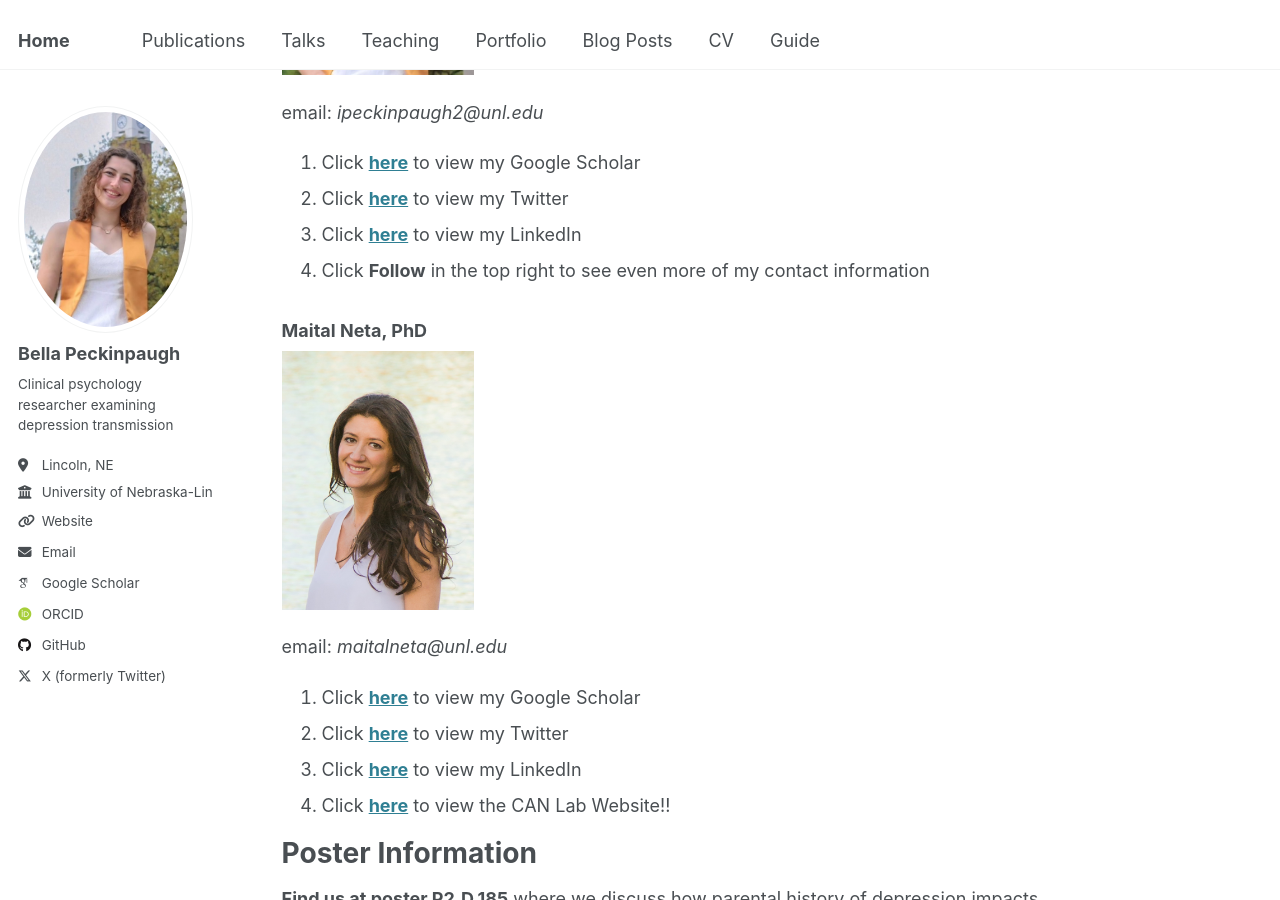
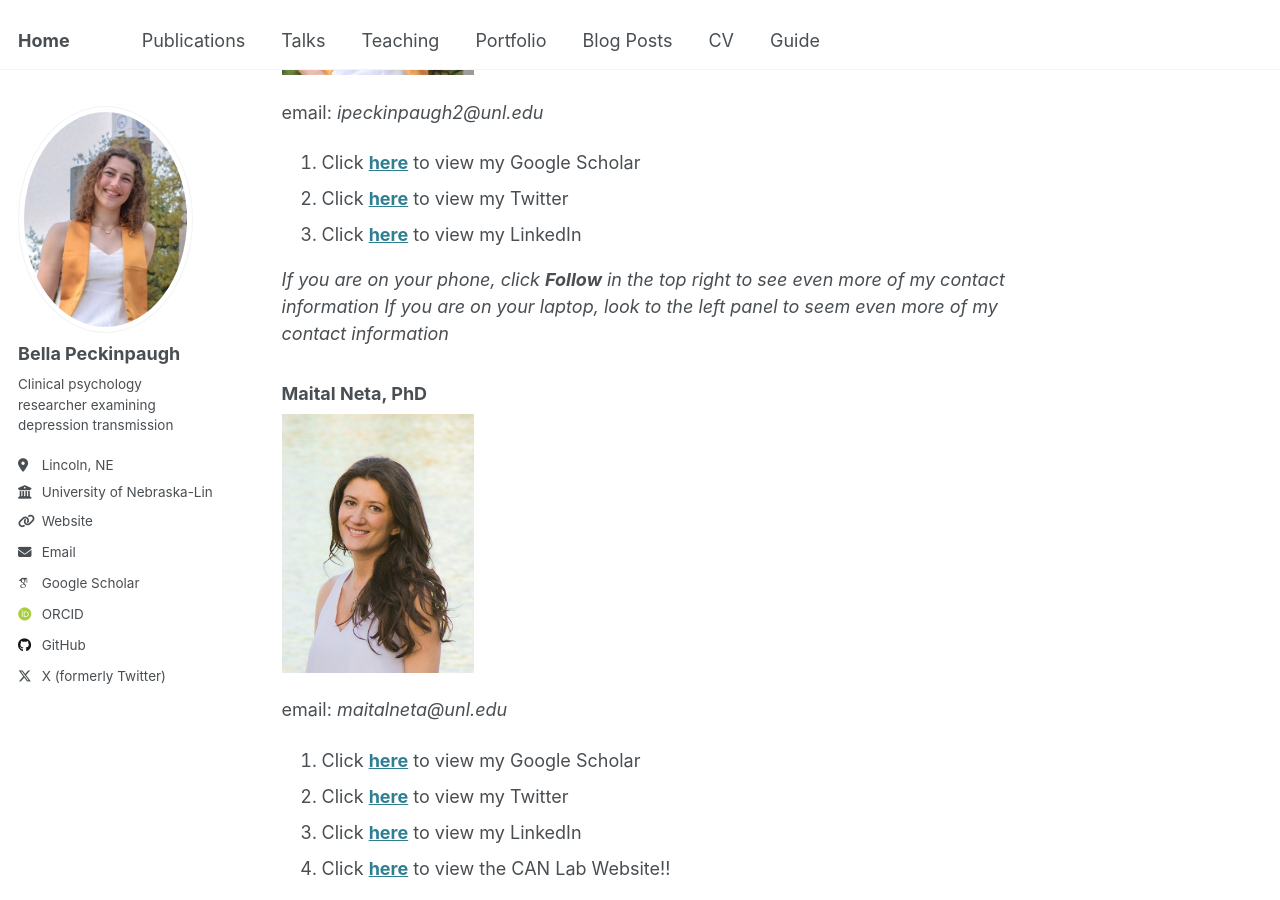
Before and after one commit to bellapeckinpaugh/bellapeckinpaugh.github.io, a Jekyll site: the page built from _pages/SAS25Contact.md, in a window 1280 px wide and 900 px high, scrolled down 393 px. Built offline with Jekyll 4.4.1, drawn with Linux system fonts in a browser that asks for light colours; some web fonts are replaced.

Commit message:
Update SAS25Contact.md

```diff
--- a/_pages/SAS25Contact.md
+++ b/_pages/SAS25Contact.md
@@ -15,7 +15,9 @@ email: *ipeckinpaugh2@unl.edu*
 1. Click **[here](https://scholar.google.com/citations?user=p6of5nwAAAAJ&hl=en)** to view my Google Scholar
 2. Click **[here](https://x.com/B_Peckinpaugh)** to view my Twitter
 3. Click **[here](https://www.linkedin.com/in/bella-peckinpaugh/)** to view my LinkedIn
-4. Click **Follow** in the top right to see even more of my contact information
+
+*If you are on your phone, click **Follow** in the top right to see even more of my contact information*
+*If you are on your laptop, look to the left panel to seem even more of my contact information*
 
 
 ### Maital Neta, PhD
```
